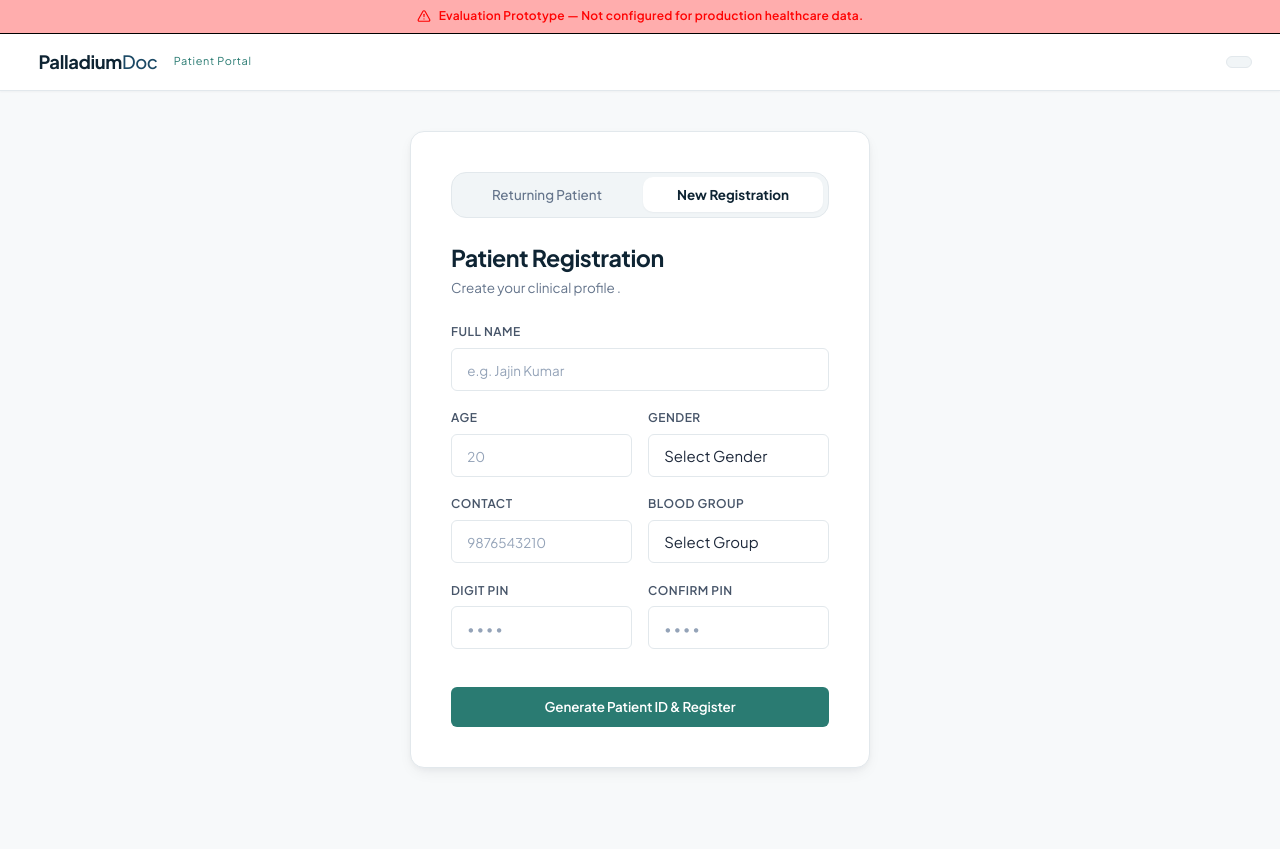
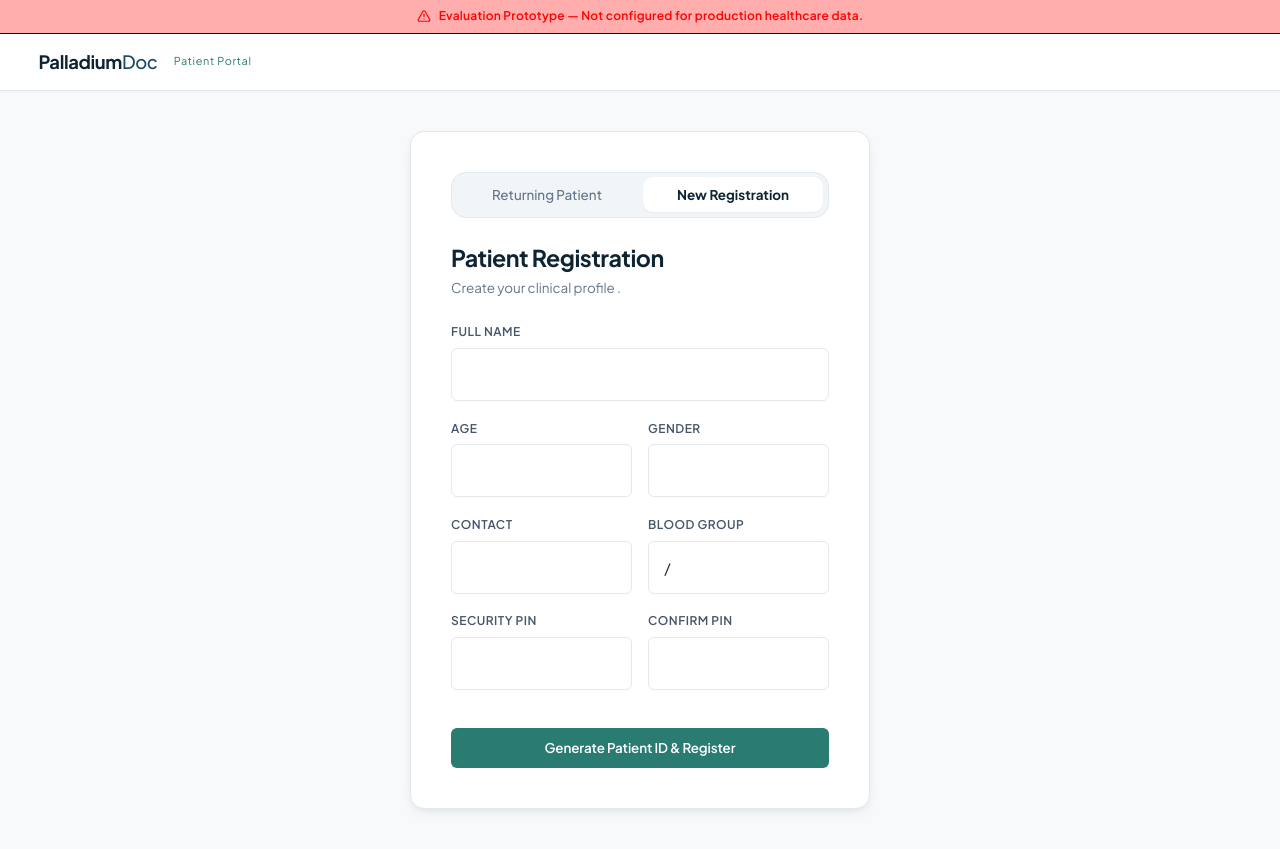
Before and after one commit to idxva/HMS-TR1, a plain HTML site: page pages/patient.html in a window 1280 px wide. Both pictures are taken after a click on the button "New Registration". Before the commit the page ends 808 px from the top, so only its background shows below. Drawn offline with Linux system fonts and the light colour scheme.

Commit message:
V 15102026

```diff
--- a/css/patient.css
+++ b/css/patient.css
@@ -200,8 +200,6 @@ body {
   display: inline-flex;
   align-items: center;
   gap: 0.4rem;
-  background: var(--clr-surface-alt);
-  border: 1px solid var(--clr-border);
   padding: 0.3rem 0.75rem;
   border-radius: var(--radius-pill);
   font-size: var(--text-xs);
@@ -221,7 +219,7 @@ body {
 }
 
 .auth-wrapper {
-  min-height: calc(100vh - 120px);
+  min-height: calc(90vh - 120px);
   display: flex;
   align-items: center;
   justify-content: center;
@@ -289,7 +287,7 @@ h3 {
 }
 .form-control {
   width: 100%;
-  padding: 0.68rem 0.95rem;
+  padding: 1.0rem 0.95rem;
   border: 1.5px solid var(--clr-border);
   border-radius: var(--radius-sm);
   font-size: var(--text-base);
@@ -569,7 +567,6 @@ th {
   text-align: left;
   font-size: var(--text-xs);
   font-weight: 600;
-  text-transform: uppercase;
   letter-spacing: 0.05em;
   color: var(--clr-muted);
   white-space: nowrap;
--- a/pages/patient.html
+++ b/pages/patient.html
@@ -70,13 +70,13 @@
         <form id="form-login">
           <div class="form-group">
             <label for="login-pid">Patient ID</label>
-            <input id="login-pid" class="form-control" type="text" placeholder="e.g. S8725"
+            <input id="login-pid" class="form-control" type="text" placeholder=""
                    maxlength="5" autocomplete="off" style="text-transform:uppercase;font-family:var(--font-body);letter-spacing:0.08em"/>
           </div>
           <div class="form-group">
             <label for="login-pin">Security PIN</label>
             <input id="login-pin" class="form-control" type="password"
-                   placeholder="••••" maxlength="4" inputmode="numeric" style="letter-spacing:0.2em"/>
+                   placeholder="" maxlength="4" inputmode="numeric" style="letter-spacing:0.2em"/>
           </div>
           <button class="btn btn-patient btn-block" type="submit" id="btn-login" style="margin-top:1.25rem">
             Log In
@@ -96,20 +96,19 @@
           <form id="form-register">
             <div class="form-group">
               <label for="reg-name">Full Name</label>
-              <input id="reg-name" class="form-control" type="text" placeholder="e.g. Jajin Kumar" required/>
+              <input id="reg-name" class="form-control" type="text" placeholder="" required/>
             </div>
             <div class="form-row">
               <div class="form-group">
                 <label for="reg-age">Age</label>
-                <input id="reg-age" class="form-control" type="number" placeholder="20" min="1" max="70" required/>
+                <input id="reg-age" class="form-control" type="number" placeholder="" min="1" max="70" required/>
               </div>
               <div class="form-group">
                 <label for="reg-gender">Gender</label>
                 <select id="reg-gender" class="form-control" required>
-                  <option value="">Select Gender</option>
+                  <option value=""></option>
                   <option>Female</option>
                   <option>Male</option>
-                  <option>Non-binary</option>
                   <option>Prefer not to say</option>
                 </select>
               </div>
@@ -117,12 +116,12 @@
             <div class="form-row">
               <div class="form-group">
                 <label for="reg-phone">Contact</label>
-                <input id="reg-phone" class="form-control" type="tel" placeholder="9876543210" required/>
+                <input id="reg-phone" class="form-control" type="tel" placeholder="" maxlength="10" required/>
               </div>
               <div class="form-group">
                 <label for="reg-blood">Blood Group</label>
                 <select id="reg-blood" class="form-control" required>
-                  <option value="">Select Group</option>
+                  <option value="">/</option>
                   <option>A+</option><option>A-</option>
                   <option>B+</option><option>B-</option>
                   <option>AB+</option><option>AB-</option>
@@ -132,14 +131,14 @@
             </div>
             <div class="form-row">
               <div class="form-group">
-                <label for="reg-pin">Digit PIN</label>
+                <label for="reg-pin">Security  PIN</label>
                 <input id="reg-pin" class="form-control" type="password"
-                       placeholder="••••" maxlength="4" inputmode="numeric" required style="letter-spacing:0.15em"/>
+                       placeholder="" maxlength="4" inputmode="numeric" required style="letter-spacing:0.15em"/>
               </div>
               <div class="form-group">
                 <label for="reg-pin2">Confirm PIN</label>
                 <input id="reg-pin2" class="form-control" type="password"
-                       placeholder="••••" maxlength="4" inputmode="numeric" required style="letter-spacing:0.15em"/>
+                       placeholder="" maxlength="4" inputmode="numeric" required style="letter-spacing:0.15em"/>
               </div>
             </div>
             <button class="btn btn-patient btn-block" type="submit" id="btn-register" style="margin-top:1.2rem">
@@ -289,7 +288,7 @@
           <table>
             <thead><tr><th>Date</th><th>Physician</th><th>Time Slot</th><th>Chief Complaint</th><th>Status</th></tr></thead>
             <tbody id="appt-table-body">
-              <tr><td colspan="5" style="text-align:center;color:var(--clr-muted)">Loading appointment records…</td></tr>
+              <tr><td  colspan="5" style="text-align:center;color:var(--clr-muted)">Loading appointment records…</td></tr>
             </tbody>
           </table>
         </div>
```
